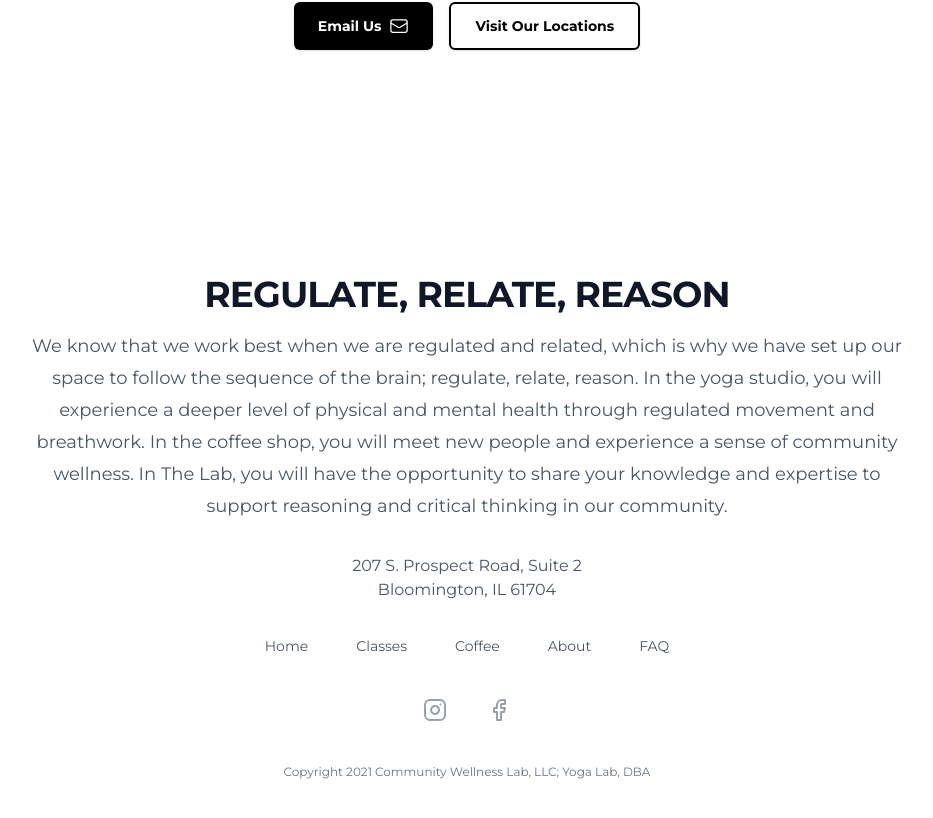
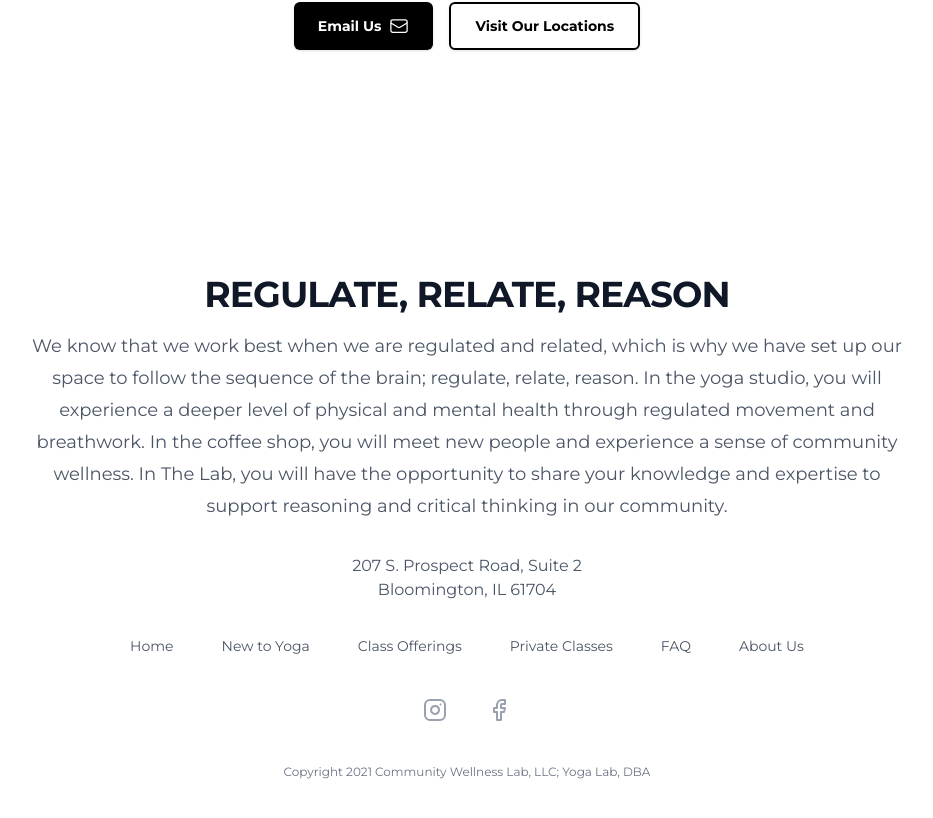
Before and after one commit to dkhundley/yogalab-website, a React (Vite) app: page /work-with-us in a window 1280 px wide. Shown: the part 3154-3972 px from the top of the page, without its empty margins (173-1106 px from the left). Built offline with nearby package versions, Linux system fonts and the light colour scheme.

Commit message:
feat: Refactor Footer component for brand-specific navigation and improve layout; remove parallax effect from Classes component

```diff
--- a/src/components/Footer.jsx
+++ b/src/components/Footer.jsx
@@ -1,19 +1,29 @@
 // Importing necessary libraries and components, including leveraging Lucide for social media icons
 import { Link } from 'react-router-dom';
 import { Instagram, Facebook } from 'lucide-react';
+import { useBrand, BRANDS } from '../context/BrandContext';
 
+// Defining the navigation structure for Yoga Lab
+const yogaLabNavigation = [
+  { name: 'Home', href: '/' },
+  { name: 'New to Yoga', href: '/new-to-yoga' },
+  { name: 'Class Offerings', href: '/classes' },
+  { name: 'Private Classes', href: '/private-classes' },
+  { name: 'FAQ', href: '/faq' },
+  { name: 'About Us', href: '/about-yoga' },
+];
 
+// Defining the navigation structure for Lab Coffee
+const labCoffeeNavigation = [
+  { name: 'Home', href: '/' },
+  { name: 'Menu', href: '/coffee' },
+  { name: 'Locations', href: '/locations' },
+  { name: 'About Us', href: '/about-coffee' },
+  { name: 'Work With Us', href: '/work-with-us' },
+];
 
-// Defining the navigation structure for the footer links and social media icons
-const navigation = {
-  main: [
-    { name: 'Home', href: '/' },
-    { name: 'Classes', href: '/yoga' },
-    { name: 'Coffee', href: '/coffee' },
-    { name: 'About', href: '/about' },
-    { name: 'FAQ', href: '/faq' },
-  ],
-  social: [
+// Defining the social media icons
+const socialNavigation = [
   {
     name: 'Instagram',
     href: 'http://www.instagram.com/yogalab.bn',
@@ -24,13 +34,16 @@ const navigation = {
     href: 'http://www.facebook.com/yogalab.bn',
     icon: Facebook,
   }
-  ],
-};
+];
 
 
 
 // Defining the Footer component which displays the footer section of the website
 export default function Footer() {
+  const { activeBrand } = useBrand();
+  const isLabCoffee = activeBrand === BRANDS.LAB_COFFEE;
+  const navigation = isLabCoffee ? labCoffeeNavigation : yogaLabNavigation;
+
   return (
     <footer className="bg-white font-montserrat">
       <div className="mx-auto max-w-7xl overflow-hidden px-6 py-20 sm:py-24 lg:px-8">
@@ -54,19 +67,21 @@ export default function Footer() {
         </div>
 
         {/* Setting up the navigation links */}
-        <nav className="-mb-6 columns-2 sm:flex sm:justify-center sm:space-x-12" aria-label="Footer">
-          {navigation.main.map((item) => (
-            <div key={item.name} className="pb-6">
-              <Link to={item.href} className="text-sm leading-6 text-gray-600 hover:text-gray-900">
+        <nav className="flex flex-wrap justify-center gap-x-6 gap-y-3 sm:gap-x-12" aria-label="Footer">
+          {navigation.map((item) => (
+            <Link
+              key={item.name}
+              to={item.href}
+              className="text-sm leading-6 text-gray-600 hover:text-gray-900"
+            >
               {item.name}
             </Link>
-            </div>
           ))}
         </nav>
 
         {/* Setting up the social media icons */}
         <div className="mt-10 flex justify-center space-x-10">
-          {navigation.social.map((item) => (
+          {socialNavigation.map((item) => (
             <a key={item.name} href={item.href} className="text-gray-400 hover:text-gray-500" target="_blank" rel="noopener noreferrer">
               <span className="sr-only">{item.name}</span>
               <item.icon className="h-6 w-6" aria-hidden="true" />
--- a/src/pages/Classes.jsx
+++ b/src/pages/Classes.jsx
@@ -1,47 +1,6 @@
 import { Link } from 'react-router-dom';
-import { useRef, useEffect, useState } from 'react';
 
 export default function Classes() {
-  const heroParallaxRef = useRef(null);
-  const [parallaxOffset, setParallaxOffset] = useState(0);
-
-  // Parallax scroll effect for hero image
-  useEffect(() => {
-    let ticking = false;
-
-    const updateParallax = () => {
-      const isMobile = window.innerWidth < 768;
-
-      if (heroParallaxRef.current) {
-        const range = isMobile ? 50 : 150; // 50px on mobile, 150px on desktop
-        const rect = heroParallaxRef.current.getBoundingClientRect();
-        const scrollProgress = (window.innerHeight - rect.top) / (window.innerHeight + rect.height);
-
-        if (scrollProgress >= 0 && scrollProgress <= 1) {
-          setParallaxOffset(scrollProgress * range * 2 - range);
-        }
-      }
-
-      ticking = false;
-    };
-
-    const handleScroll = () => {
-      if (!ticking) {
-        requestAnimationFrame(updateParallax);
-        ticking = true;
-      }
-    };
-
-    window.addEventListener('scroll', handleScroll, { passive: true });
-    window.addEventListener('resize', handleScroll, { passive: true });
-    updateParallax(); // Initial call
-
-    return () => {
-      window.removeEventListener('scroll', handleScroll);
-      window.removeEventListener('resize', handleScroll);
-    };
-  }, []);
-
   const generalClasses = [
     {
       title: 'Power + Heat Yoga',
@@ -92,29 +51,15 @@ export default function Classes() {
 
   return (
     <div className="bg-white font-montserrat">
-      {/* Hero Header Section with Image */}
-      <div ref={heroParallaxRef} className="relative bg-linear-to-b from-gray-900 to-gray-800 py-24 sm:py-32 overflow-hidden">
-        {/* Background Image with Parallax */}
-        <div className="absolute inset-0 scale-110">
-          <img
-            src="/images/yoga/abby-starts-class.jpg"
-            alt="Yoga class at Yoga Lab"
-            className="w-full h-full object-cover opacity-40 will-change-transform"
-            style={{
-              transform: `translateY(${parallaxOffset}px)`
-            }}
-          />
-          <div className="absolute inset-0 bg-linear-to-t from-gray-900 via-gray-900/70 to-gray-900/50"></div>
-        </div>
-
-        {/* Content */}
-        <div className="relative mx-auto max-w-7xl px-6 lg:px-8">
+      {/* Hero Header Section */}
+      <div className="bg-white py-24 sm:py-32">
+        <div className="mx-auto max-w-7xl px-6 lg:px-8">
           <div className="mx-auto max-w-2xl lg:text-center">
-            <h2 className="text-base font-semibold leading-7 text-white">DISCOVER</h2>
-            <p className="mt-2 text-3xl font-bold tracking-tight text-white sm:text-4xl">
+            <h2 className="text-base font-semibold leading-7 text-black">DISCOVER</h2>
+            <p className="mt-2 text-3xl font-bold tracking-tight text-gray-900 sm:text-4xl">
               Class Offerings
             </p>
-            <p className="mt-6 text-lg leading-8 text-gray-200">
+            <p className="mt-6 text-lg leading-8 text-gray-600">
               At Yoga Lab, we believe yoga is for everyone—every body, every age, every journey.
               Our diverse offerings are designed to meet you where you are and support your growth on and off the mat.
             </p>
```
Lines whose indentation alone changed are shown as unchanged.
